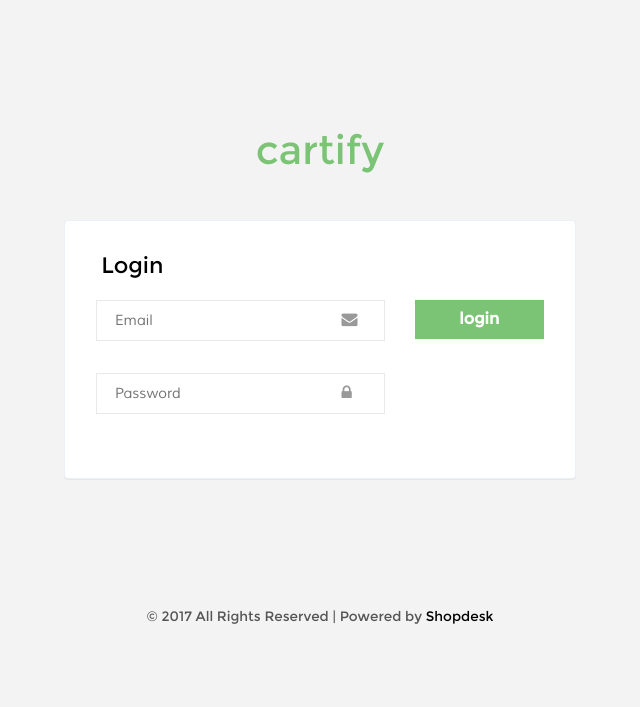
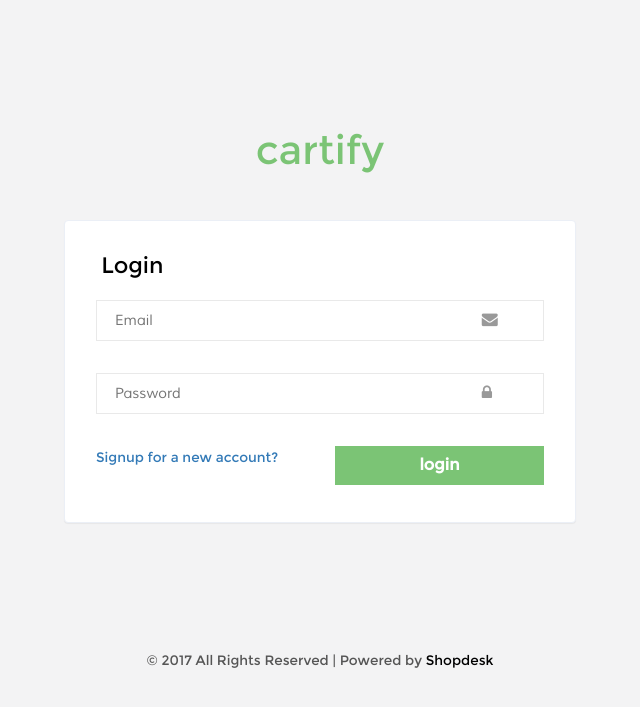
Before and after one commit to mkhizeryounas/codeigniter-angular-admin-setup, a PHP site: the page made by application/views/auth/signin.php in a window 1280 px wide. Shown: the top 707 px of the page, without its empty margins (320-960 px from the left). Run offline with PHP 8.4, Linux system fonts and the light colour scheme; the template is opened without the code that fills it, so the values that code supplies are empty.

Commit message:
Auth view

```diff
--- a/application/views/app/index.php
+++ b/application/views/app/index.php
@@ -55,7 +55,7 @@
                     <span class="icon-bar"></span>
                     <span class="icon-bar"></span>
                 </button>
-               <h1 style="font-family: 'Comfortaa', cursive;">  <a class="navbar-brand" href="javascript:void(0)"><center><!--img src="./images/logo.png" style="height:30px; width: auto; padding-right: 3px;"-->shopdesk</center></a></h1>
+               <h1 style="font-family: 'Comfortaa', cursive;">  <a class="navbar-brand" href="javascript:void(0)"><center><!--img src="./images/logo.png" style="height:30px; width: auto; padding-right: 3px;"-->cartify</center></a></h1>
 			   </div>
 			 <div class=" border-bottom">
         	<div class="full-left">
@@ -115,7 +115,7 @@
 	<!--//faq-->
 		<!---->
 <div class="copy">
-            <p> &copy; <?php echo date('Y'); ?> Shopdesk. All Rights Reserved | Powered by <a href="http://shopdesk.co/" target="_blank">Shopdesk</a> </p>	    </div>
+            <p> &copy; <?php echo date('Y'); ?> Cartify. All Rights Reserved | Powered by <a href="http://shopdesk.co/" target="_blank">Shopdesk</a> </p>	    </div>
 		</div>
 		</div>
 		<div class="clearfix"> </div>
--- a/application/views/auth/signin.php
+++ b/application/views/auth/signin.php
@@ -4,7 +4,7 @@
 			<?php echo form_open(uri_string()); ?>
 			<?php echo $this->session->flashdata('new_store'); ?>
 			<?php echo $this->session->flashdata('error_pwd'); ?>
-			<div class="col-md-8">
+			<div class="col-md-12">
 				<?php echo form_error('email', '<small style="color: red !important;">', '</small>'); ?>
 				<div class="login-mail">
 					<input type="text" placeholder="Email" name="email" value="<?php echo set_value('email') ?>">
@@ -16,11 +16,17 @@
 					<i class="fa fa-lock"></i>
 				</div>
 			</div>
-			<div class="col-md-4 login-do">
-				<label class="hvr-shutter-in-horizontal login-sub">
+			<div class="clearfix"></div>
+			<div class="col-md-6 ">
+				<small class=""><a href="<?php echo base_url(); ?>app/signup">Signup for a new account?</a></small>
+			</div>
+			<div class="col-md-6 login-do">
+				<label class="hvr-shutter-in-horizontal login-sub pull-right">
 					<input type="submit" value="login" name="hms-btn">
 				</label>
 			</div>
+
+
 
 			<div class="clearfix"> </div>
 			</form>
--- a/application/views/auth/signup.php
+++ b/application/views/auth/signup.php
@@ -31,7 +31,11 @@
 				</div>
 
 			</div>
+			<div class="col-md-12">
+				<small class="pull-right"><a href="<?php echo base_url(); ?>app/signin">Already have an account?</a></small>
+			</div>
 			<div class="col-md-12 login-do">
+
 				<label class="hvr-shutter-in-horizontal login-sub">
 					<input type="submit" value="Sign up" name="hms-btn">
 				</label>
--- a/public/partials/home.html
+++ b/public/partials/home.html
@@ -1 +1 @@
-Dashboard
+<h1><tt>Dashboard</tt></h1>
```
